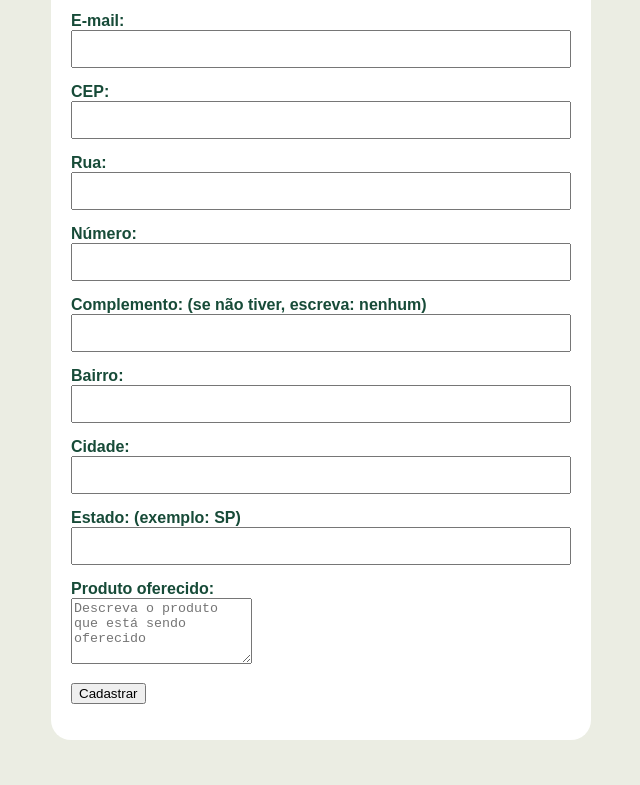
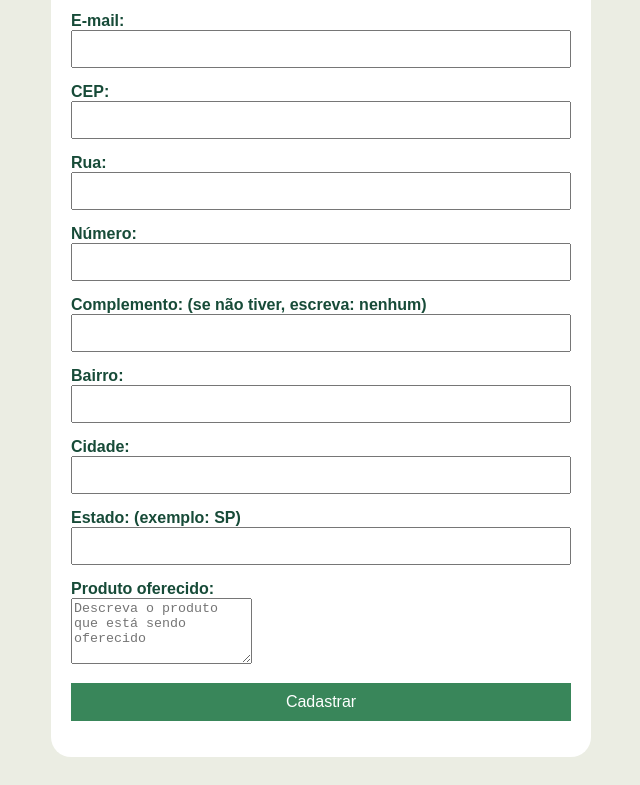
Before and after one commit to lafbr/gs_web_development, a plain HTML site: page pages/cadastro.html in a window 1280 px wide. Shown: the part 365-1150 px from the top of the page, without its empty margins (319-959 px from the left). Drawn offline with Linux system fonts and the light colour scheme.

Commit message:
style: adicionado função do botão formulário css

```diff
--- a/css/formulario.css
+++ b/css/formulario.css
@@ -48,3 +48,17 @@ span {
   color: var(--erro);
   font-size: 14px;
 }
+
+button {
+  width: 100%;
+  padding: 10px;
+  font-size: 16px;
+  background-color: var(--enviar);
+  color: white;
+  border: none;
+  transition: 0.55s;
+
+  &:hover {
+    background-color: var(--hover);
+  }
+}
```
